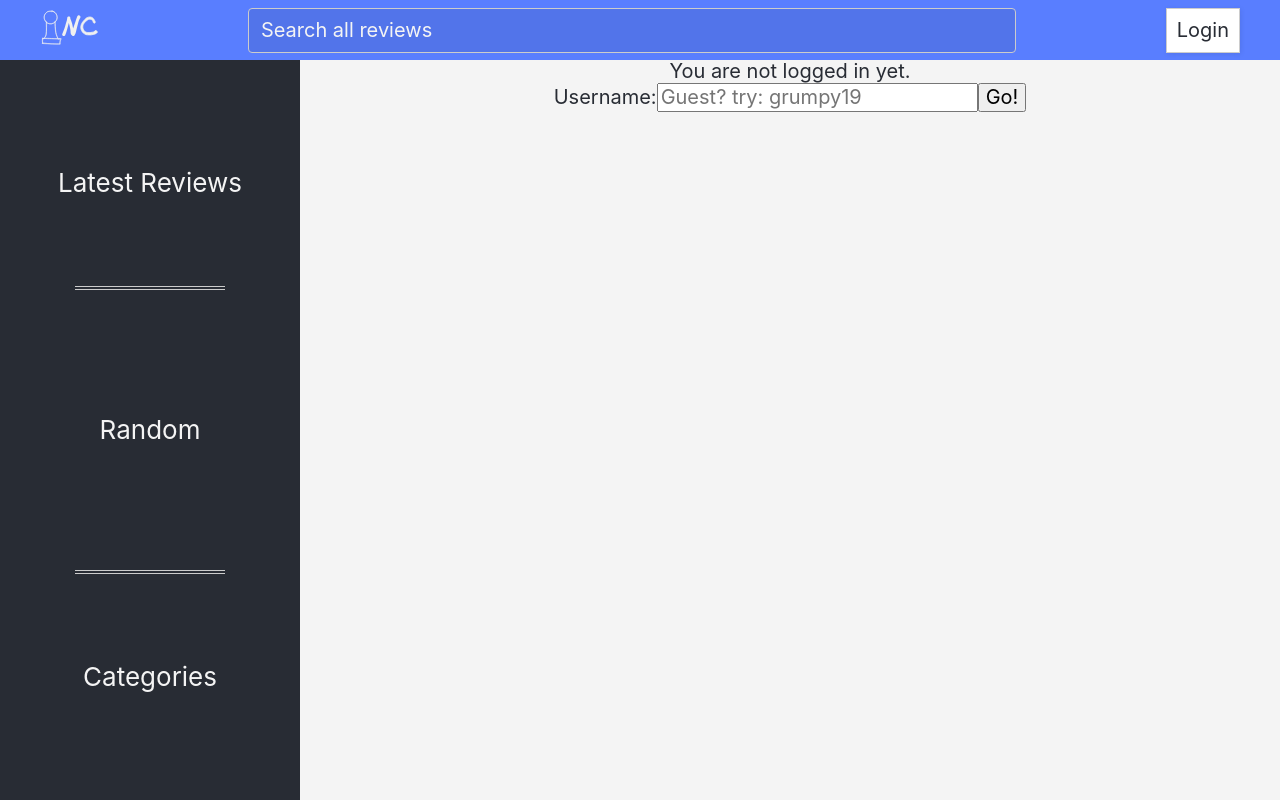
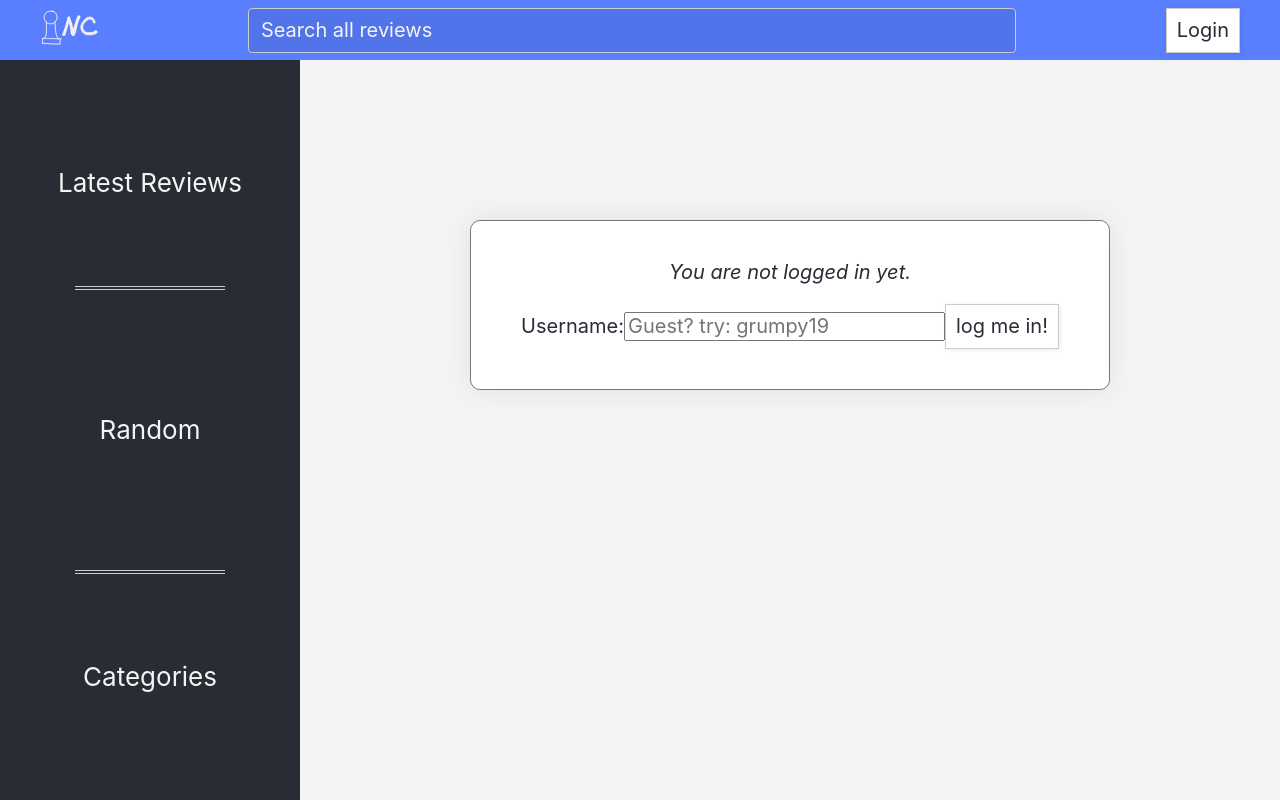
Before and after one commit to kapppa-joe/nc-games, a React (Create React App) app: page /login in a window 1280 px wide. Built offline with nearby package versions, Linux system fonts and the light colour scheme.

Commit message:
minor tweak of css

```diff
--- a/src/pages/Login.jsx
+++ b/src/pages/Login.jsx
@@ -32,7 +32,7 @@ const Login = () => {
 
   if (user) {
     return (
-      <div>
+      <div className="msgbox">
         <p>Welcome back, {user.name}!</p>
         <p>
           Will redirect you to the <Link to="/">home page</Link> very soon...
@@ -41,8 +41,8 @@ const Login = () => {
     );
   } else {
     return (
-      <div>
-        You are not logged in yet.
+      <div className="msgbox">
+        <em>You are not logged in yet.</em>
         <form onSubmit={handleSubmit}>
           <label htmlFor="login">Username:</label>
           <input
@@ -53,7 +53,7 @@ const Login = () => {
             placeholder="Guest? try: grumpy19"
             onChange={(e) => setUsernameValue(e.target.value)}
           />
-          <button>Go!</button>
+          <button class="button">log me in!</button>
         </form>
         {err && <span class="error-msg">{err}</span>}
       </div>
--- a/src/styles/App.css
+++ b/src/styles/App.css
@@ -25,6 +25,8 @@ body {
   --highlight: #ccccff66;
   --translucent-shadow: #00000015;
   --primary-translucent-shadow: #597eff40;
+
+  --error: #f01438;
 
   background-color: var(--background);
   color: var(--foreground);
@@ -143,12 +145,32 @@ div.msgbox {
   width: 80%;
   margin: auto;
   padding: 2em;
+
+  display: flex;
+  flex-direction: column;
+  align-items: center;
+  gap: 1em;
+
   border: solid 0.5px var(--shadow);
   box-shadow: 0 0 1.5em 0 var(--translucent-shadow);
   border-radius: 0.5em;
   background-color: var(--container-background);
 }
 
+div.msgbox p {
+  line-height: 1.5;
+}
+
 .primary {
   color: var(--primary);
 }
+
+.error-msg {
+  color: var(--error);
+}
+
+@media only screen and (min-width: 48em) {
+  .msgbox {
+    max-width: 50vw;
+  }
+}
--- a/src/styles/Reviews.css
+++ b/src/styles/Reviews.css
@@ -81,7 +81,6 @@
 
   .single-review-wrapper .review {
     padding: 2em;
-    max-width: 40vw;
     margin-top: 1em;
   }
 }
```
